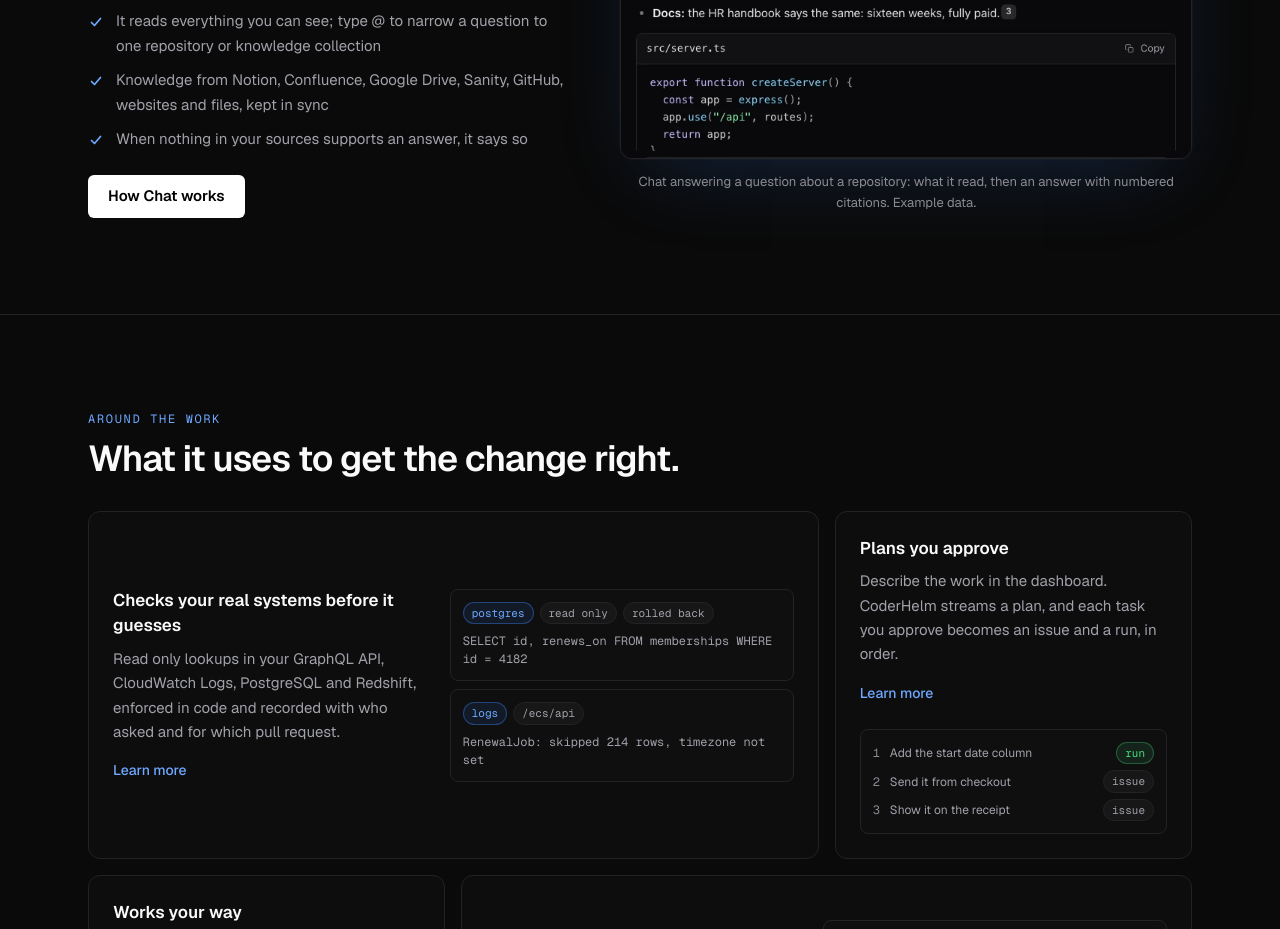
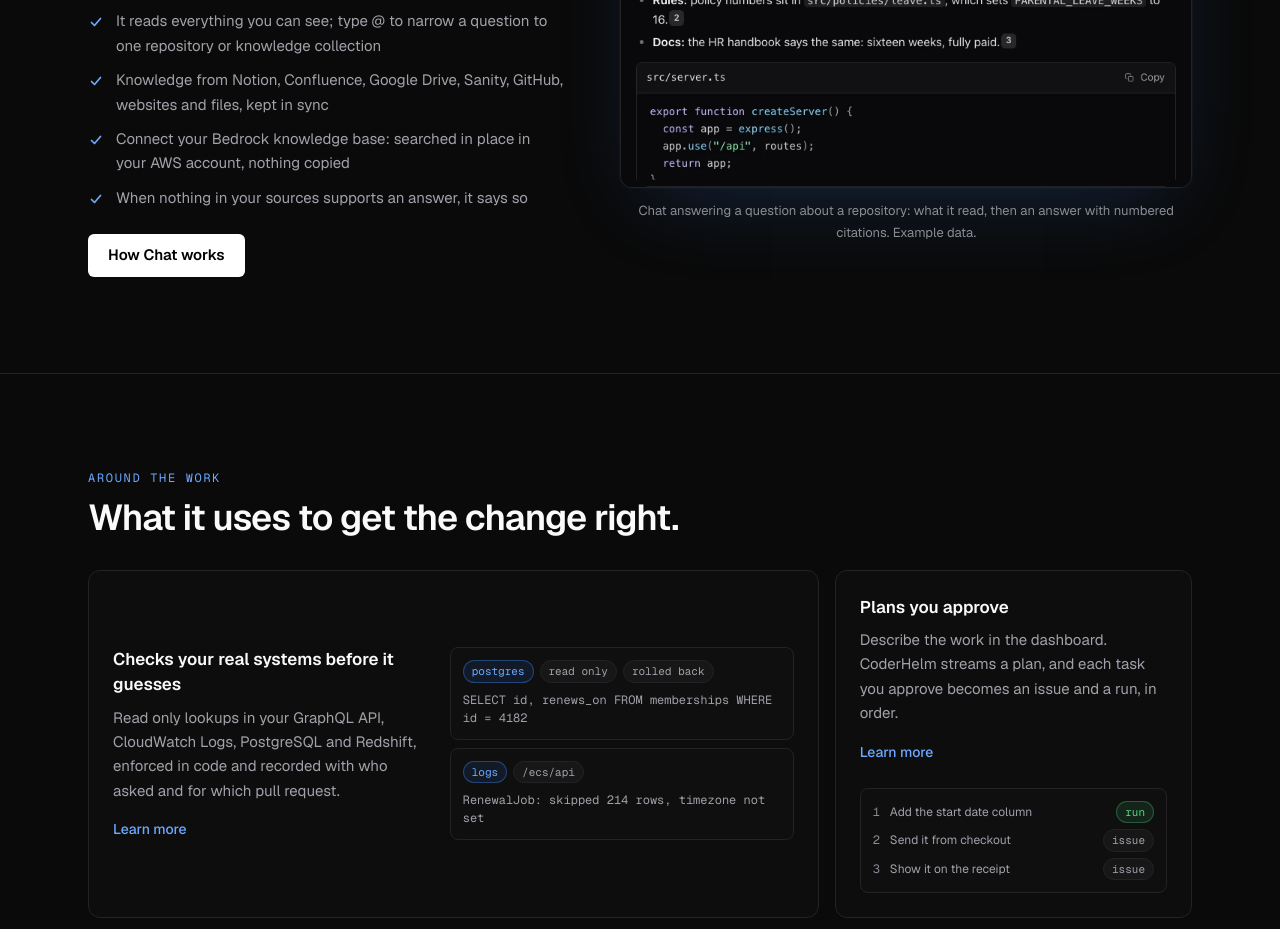
Before and after one commit to CoderHelm/coderhelm, a Next.js app: page / in a window 1280 px wide. Shown: the part 5280-6209 px from the top of the page. Built offline with nearby package versions, Linux system fonts and the light colour scheme.

Commit message:
Site: say a Bedrock knowledge base can be connected in place

```diff
--- a/src/content/site.ts
+++ b/src/content/site.ts
@@ -31,7 +31,7 @@ export const SITE = {
     "Self-hosting: runs in your own AWS account as one CloudFormation stack, installed from the browser at https://docs.coderhelm.com/self-host/install/ or from a terminal. Releases are published at https://github.com/CoderHelm/coderhelm-platform/releases. One press of Update installs the newest release, or it installs itself in a maintenance window, on the Stable channel or the nightly Beta channel. Updates never wait for an AWS admin: extra permissions a release can use are a separate, optional step. Admins are emailed only when they need to act or something went wrong, plus an optional weekly digest. A hybrid install makes one choice for the whole install: CoderHelm's apps (easiest, the default) or fully private. With CoderHelm's apps, Jira, Notion, Confluence, Google Drive, Figma and every app CoderHelm adds later work with no setup; a tool with its own app set up always uses it, and GitHub has its own choice. License: FSL-1.1-ALv2 (each release becomes Apache 2.0 two years after it ships).",
     "Models: Claude. Hosted teams use their own Anthropic API key; self-hosted installs use Amazon Bedrock in their own account or each team's Anthropic API key. Admins can set monthly token limits: one for new tokens, one for cache reads and one for cache writes.",
     "Chat: answers questions about the team's repositories and knowledge. It reads the code itself (overview, files, code search, code graph) and cites real file paths and lines.",
-    "Knowledge sources: Notion, Confluence, Google Drive, Sanity, GitHub, websites and uploaded files, kept in sync.",
+    "Knowledge sources: Notion, Confluence, Google Drive, Sanity, GitHub, websites and uploaded files, kept in sync. An Amazon Bedrock knowledge base can be connected in place: searched live in your AWS account, read-only, nothing copied.",
     "API: a public REST API with team API keys, described at https://docs.coderhelm.com/openapi.json. Outbound webhooks tell your systems what CoderHelm did, signed the Standard Webhooks way and retried for about a day.",
     "Logs: reads the CloudWatch log groups you choose through a read only role every six hours, lists what it finds, and can open a fix pull request for new findings on its own.",
     "Works with: GitHub (GitHub App), Jira (Forge app), Microsoft Teams, AWS (CloudWatch alarms through SNS, CloudWatch Logs, PostgreSQL, Redshift), GraphQL APIs, Playwright, JUnit and Cucumber reports, and 17 MCP servers.",
@@ -56,6 +56,7 @@ export const SITE = {
     "AI plans that turn a description into ordered issues",
     "Chat that reads your repositories and cites file paths and lines",
     "Knowledge from Notion, Confluence, Google Drive, Sanity, GitHub, websites and files",
+    "Connect your Bedrock knowledge base, searched in place in your AWS account",
     "Agent permissions: allow, ask or deny, with approvals",
     "Custom roles and monthly token limits",
     "Public REST API with team API keys",
@@ -203,6 +204,7 @@ const home: Page = {
           items: [
             "It reads everything you can see; type @ to narrow a question to one repository or knowledge collection",
             "Knowledge from Notion, Confluence, Google Drive, Sanity, GitHub, websites and files, kept in sync",
+            "Connect your Bedrock knowledge base: searched in place in your AWS account, nothing copied",
             "When nothing in your sources supports an answer, it says so",
           ],
         },
```
